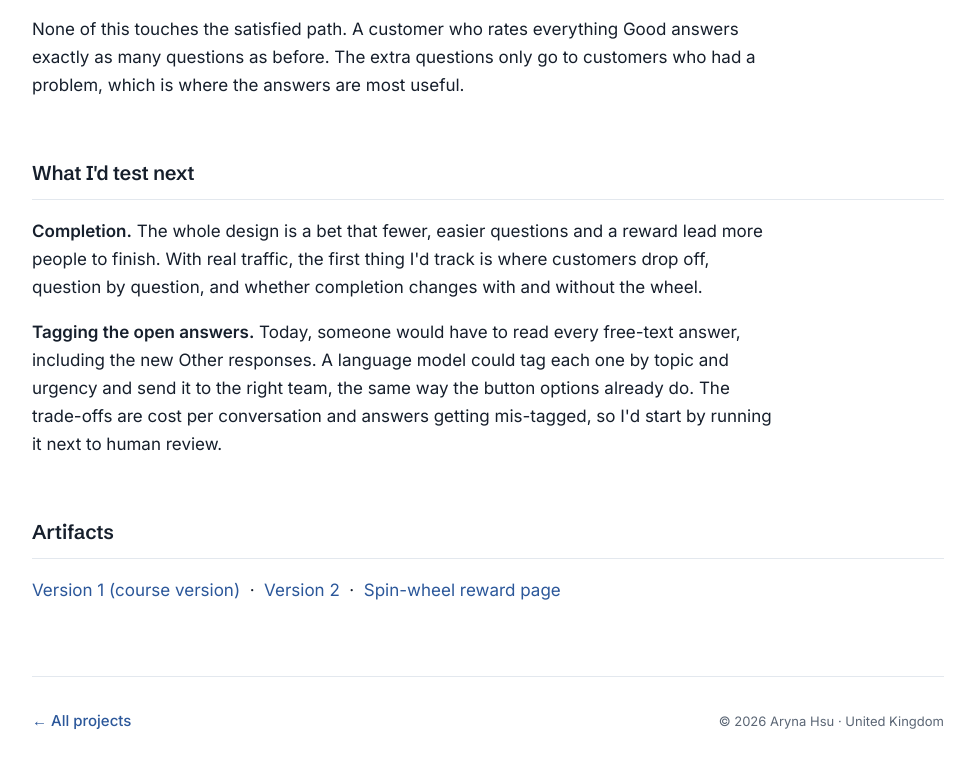
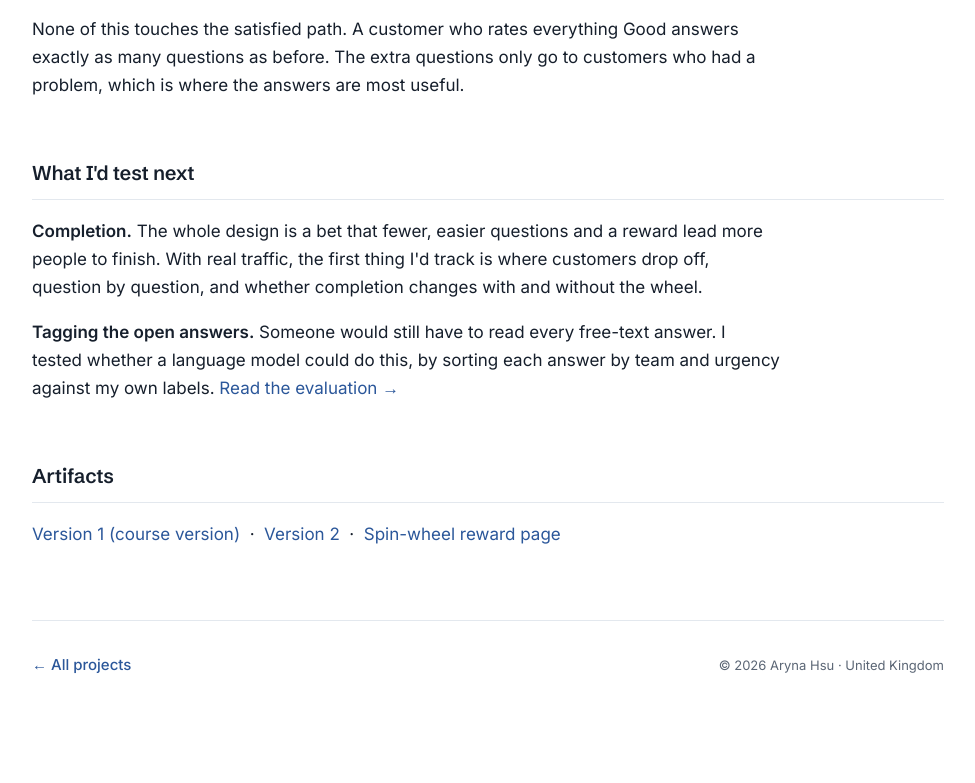
Before and after one commit to ahsuBI/ahsuBI.github.io, a plain HTML site: page projects/luma-chatbot.html in a window 1280 px wide. Shown: the part 3341-4124 px from the top of the page, without its empty margins (152-1127 px from the left). After the commit the page ends 4068 px from the top, so only its background shows below. Drawn offline with Linux system fonts and the light colour scheme.

Commit message:
Update luma-chatbot.html

```diff
--- a/projects/luma-chatbot.html
+++ b/projects/luma-chatbot.html
@@ -159,7 +159,7 @@
     <section class="case-section">
       <h2>What I'd test next</h2>
       <p><strong>Completion.</strong> The whole design is a bet that fewer, easier questions and a reward lead more people to finish. With real traffic, the first thing I'd track is where customers drop off, question by question, and whether completion changes with and without the wheel.</p>
-      <p><strong>Tagging the open answers.</strong> Today, someone would have to read every free-text answer, including the new Other responses. A language model could tag each one by topic and urgency and send it to the right team, the same way the button options already do. The trade-offs are cost per conversation and answers getting mis-tagged, so I'd start by running it next to human review.</p>
+           <p><strong>Tagging the open answers.</strong> Someone would still have to read every free-text answer. I tested whether a language model could do this, by sorting each answer by team and urgency against my own labels. <a href="luma-ai-eval.html">Read the evaluation &rarr;</a></p>
     </section>
 
     <section class="case-section">
```
